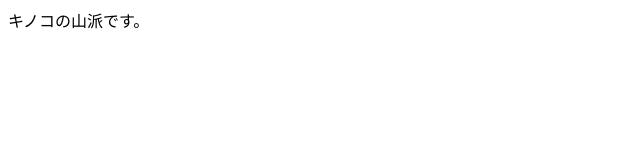
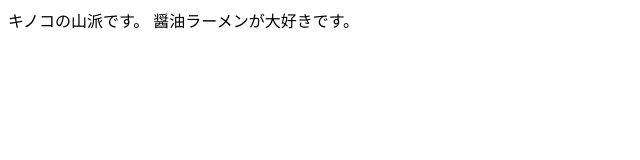
Before and after one commit to Kokoro-Kato/20240429-git-workshop, a plain HTML site: page index.html in a window 1280 px wide. Shown: the whole page, without its empty margins (0-640 px from the left). Drawn offline with Linux system fonts and the light colour scheme.

Commit message:
Update index.html

```diff
--- a/index.html
+++ b/index.html
@@ -6,5 +6,6 @@
   </head>
   <body>
     キノコの山派です。
+    醤油ラーメンが大好きです。
   </body>
 </html>
```
